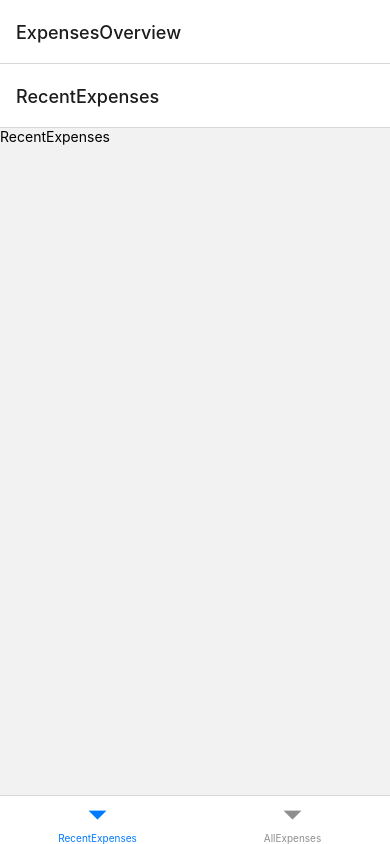
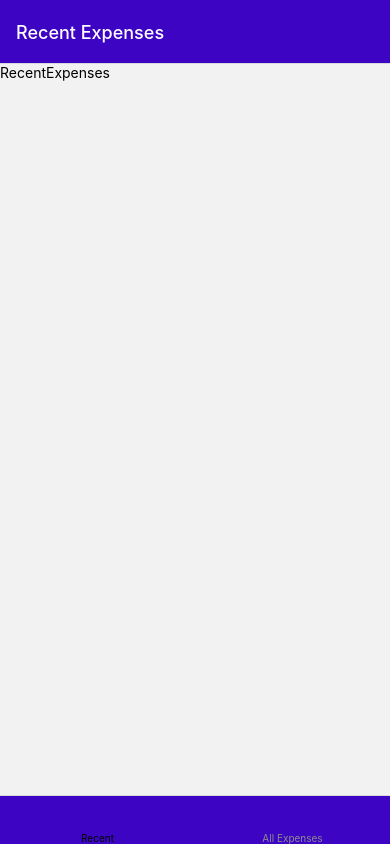
Before and after one commit to lima8002/TrackExpense, a React Native app: screen / in a window 390 px wide. Built offline with nearby package versions, Linux system fonts and the light colour scheme.

Commit message:
styling and navigation options

```diff
--- a/App.js
+++ b/App.js
@@ -2,18 +2,51 @@
 import { NavigationContainer } from "@react-navigation/native";
 import { createNativeStackNavigator } from "@react-navigation/native-stack";
 import { createBottomTabNavigator } from "@react-navigation/bottom-tabs";
+import { Ionicons } from "@expo/vector-icons";
+
 import ManageExpenses from "./screens/ManageExpenses";
 import RecentExpenses from "./screens/RecentExpenses";
 import AllExpenses from "./screens/AllExpenses";
+
+import { GlobalStyles } from "./constants/styles";
 
 const Stack = createNativeStackNavigator();
 const BottomTabs = createBottomTabNavigator();
 
 function ExpensesOverview() {
   return (
-    <BottomTabs.Navigator>
-      <BottomTabs.Screen name="RecentExpenses" component={RecentExpenses} />
-      <BottomTabs.Screen name="AllExpenses" component={AllExpenses} />
+    <BottomTabs.Navigator
+      screenOptions={{
+        headerStyle: { backgroundColor: GlobalStyles.colors.primary500 },
+        headerTintColor: "white",
+        tabBarStyle: { backgroundColor: GlobalStyles.colors.primary500 },
+        tabBarActiveTintColor: {
+          backgroundColor: GlobalStyles.colors.accent500,
+        },
+      }}
+    >
+      <BottomTabs.Screen
+        name="RecentExpenses"
+        component={RecentExpenses}
+        options={{
+          title: "Recent Expenses",
+          tabBarLabel: "Recent",
+          tabBarIcon: ({ color, size }) => {
+            <Ionicons name="hourglass" color={color} size={size} />;
+          },
+        }}
+      />
+      <BottomTabs.Screen
+        name="AllExpenses"
+        component={AllExpenses}
+        options={{
+          title: "All Expenses",
+          tabBarLabel: "All Expenses",
+          tabBarIcon: ({ color, size }) => {
+            <Ionicons name="calendar" color={color} size={size} />;
+          },
+        }}
+      />
     </BottomTabs.Navigator>
   );
 }
@@ -24,7 +57,11 @@
       <StatusBar style="auto" />
       <NavigationContainer>
         <Stack.Navigator>
-          <Stack.Screen name="ExpensesOverview" component={ExpensesOverview} />
+          <Stack.Screen
+            name="ExpensesOverview"
+            component={ExpensesOverview}
+            options={{ headerShown: false }}
+          />
           <Stack.Screen name="ManageExpense" component={ManageExpenses} />
         </Stack.Navigator>
       </NavigationContainer>
--- /dev/null
+++ b/constants/styles.js
@@ -0,0 +1,16 @@
+export const GlobalStyles = {
+    colors: {
+        primary50: '#e4d9fd',
+        primary100: '#c6affc',
+        primary200: '#a281f0',
+        primary400: '#5721d4',
+        primary500: '#3e04c3',
+        primary700: '#2d0689',
+        primary800: '#200364',
+        accent500: '#f7bc0c',
+        error50: '#fcc4e4',
+        error500: '#9b095c',
+        gray500: '#39324a',
+        gray700: '#221c30',
+    },
+}
```
